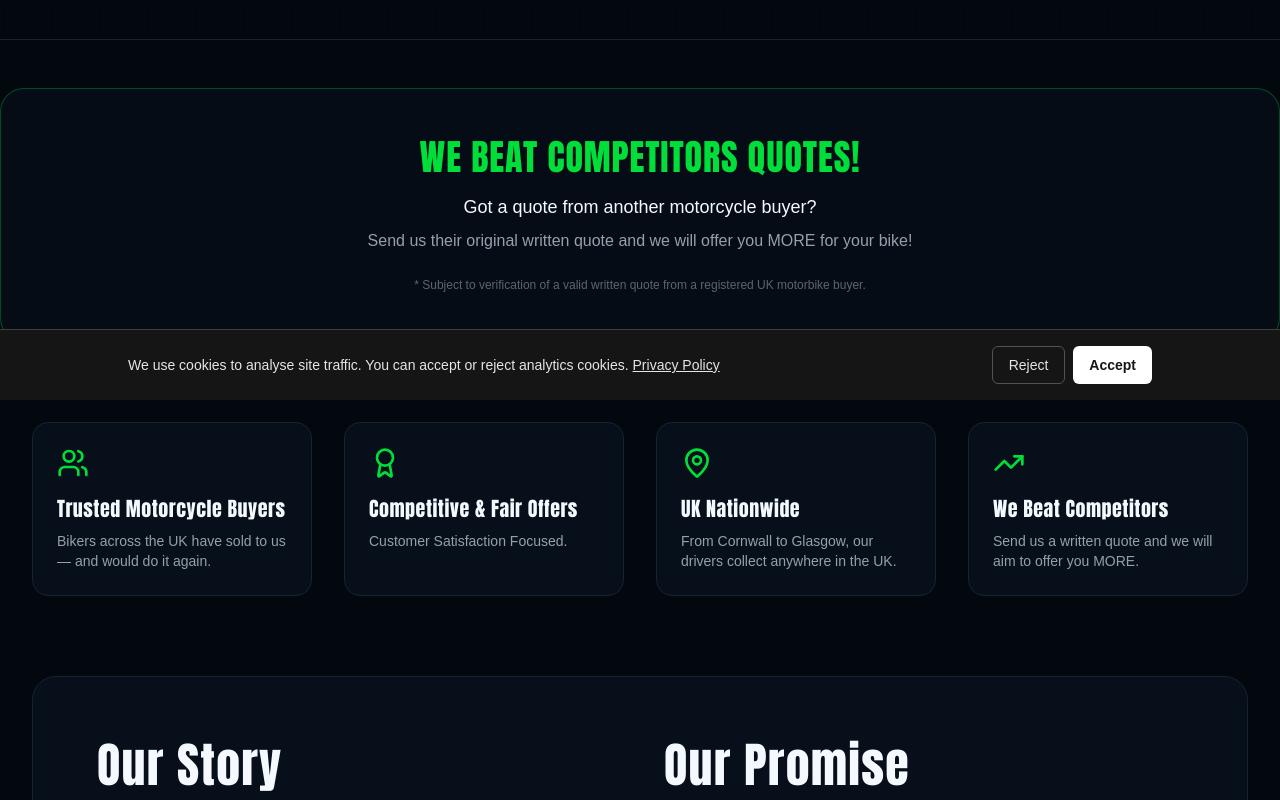
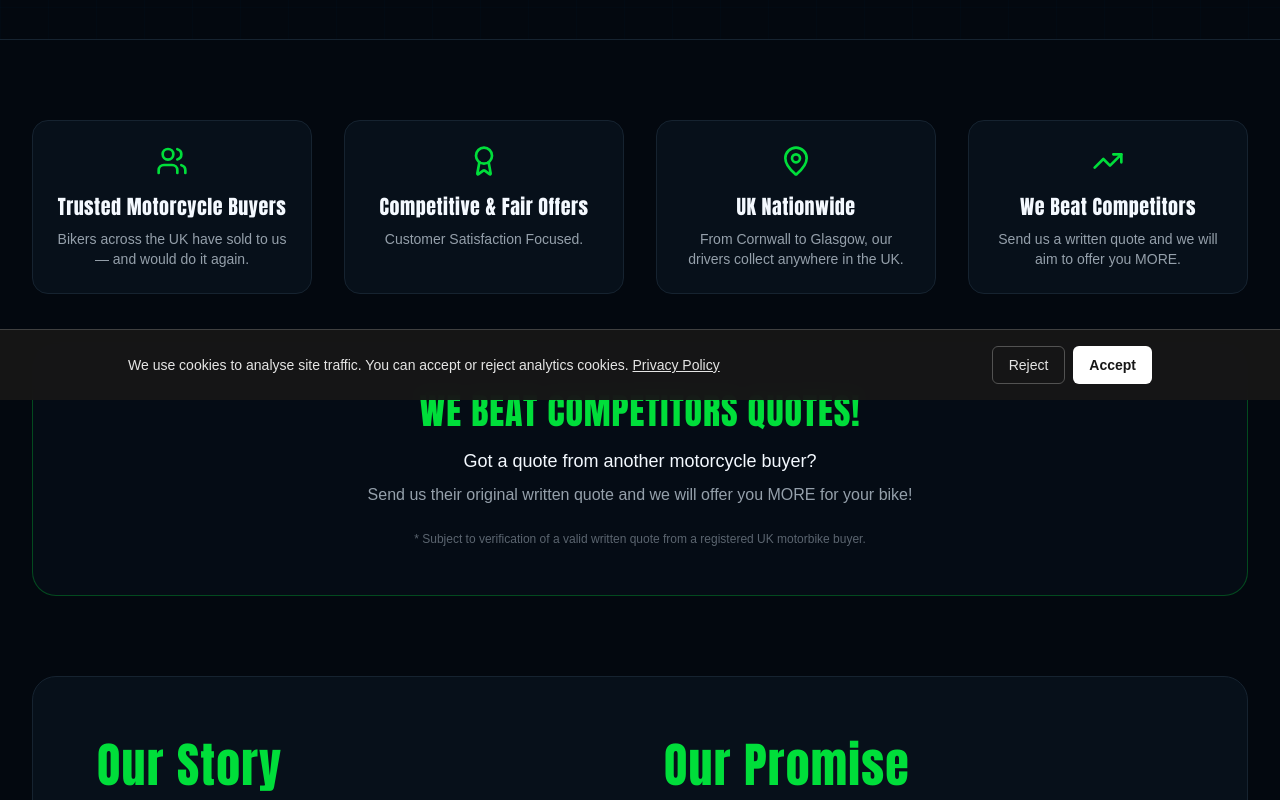
Before and after one commit to LuJian2024/Bike, a Next.js app: page /about in a window 1280 px wide. Shown: the part 400-1200 px from the top of the page. Built offline with nearby package versions, Linux system fonts and the light colour scheme.

Commit message:
update infos-3

```diff
--- a/src/app/about/page.tsx
+++ b/src/app/about/page.tsx
@@ -31,7 +31,23 @@ export default function AboutPage() {
         </div>
       </section>
 
-      {/* Competitor Price Match Banner */}
+      <section className="mx-auto max-w-7xl px-4 py-20 md:px-8">
+        <div className="grid gap-8 md:grid-cols-2 lg:grid-cols-4">
+          {[
+            { icon: Users, title: "Trusted Motorcycle Buyers", text: "Bikers across the UK have sold to us — and would do it again." },
+            { icon: Award, title: "Competitive & Fair Offers", text: "Customer Satisfaction Focused." },
+            { icon: MapPin, title: "UK Nationwide", text: "From Cornwall to Glasgow, our drivers collect anywhere in the UK." },
+            { icon: TrendingUp, title: "We Beat Competitors", text: "Send us a written quote and we will aim to offer you MORE." },
+          ].map((c) => (
+            <div key={c.title} className="flex flex-col items-center text-center rounded-2xl border border-border bg-card p-6">
+              <c.icon className="h-8 w-8 text-primary" />
+              <h3 className="mt-4 font-display text-xl tracking-wide">{c.title}</h3>
+              <p className="mt-2 text-sm text-muted-foreground">{c.text}</p>
+            </div>
+          ))}
+        </div>
+
+          {/* Competitor Price Match Banner */}
         <div className="mt-12 rounded-3xl border border-primary/30 bg-card/60 p-8 text-center md:p-12">
           <h2 className="font-display text-3xl font-bold tracking-wide text-primary md:text-4xl">
             WE BEAT COMPETITORS QUOTES!
@@ -47,25 +63,9 @@ export default function AboutPage() {
           </p>
         </div>
 
-      <section className="mx-auto max-w-7xl px-4 py-20 md:px-8">
-        <div className="grid gap-8 md:grid-cols-2 lg:grid-cols-4">
-          {[
-            { icon: Users, title: "Trusted Motorcycle Buyers", text: "Bikers across the UK have sold to us — and would do it again." },
-            { icon: Award, title: "Competitive & Fair Offers", text: "Customer Satisfaction Focused." },
-            { icon: MapPin, title: "UK Nationwide", text: "From Cornwall to Glasgow, our drivers collect anywhere in the UK." },
-            { icon: TrendingUp, title: "We Beat Competitors", text: "Send us a written quote and we will aim to offer you MORE." },
-          ].map((c) => (
-            <div key={c.title} className="rounded-2xl border border-border bg-card p-6">
-              <c.icon className="h-8 w-8 text-primary" />
-              <h3 className="mt-4 font-display text-xl tracking-wide">{c.title}</h3>
-              <p className="mt-2 text-sm text-muted-foreground">{c.text}</p>
-            </div>
-          ))}
-        </div>
-
         <div className="mt-20 grid gap-12 rounded-3xl border border-border bg-card p-10 md:grid-cols-2 md:p-16">
           <div>
-            <h2 className="font-display text-4xl tracking-wide md:text-5xl">Our Story</h2>
+            <h2 className="text-primary font-display text-4xl tracking-wide md:text-5xl">Our Story</h2>
             <p className="mt-4 text-muted-foreground">
               Cash For Bikes started in a garage in 2015 with one ex-courier, one old Transit, and a
               stubborn belief that selling a motorbike should not be painful.
@@ -76,7 +76,7 @@ export default function AboutPage() {
             </p>
           </div>
           <div>
-            <h2 className="font-display text-4xl tracking-wide md:text-5xl">Our Promise</h2>
+            <h2 className="text-primary font-display text-4xl tracking-wide md:text-5xl">Our Promise</h2>
             <ul className="mt-4 space-y-3 text-muted-foreground">
               <li>· No hidden fees, no admin charges, no last-minute price drops.</li>
               <li>· Same-day payment via instant bank transfer.</li>
```
